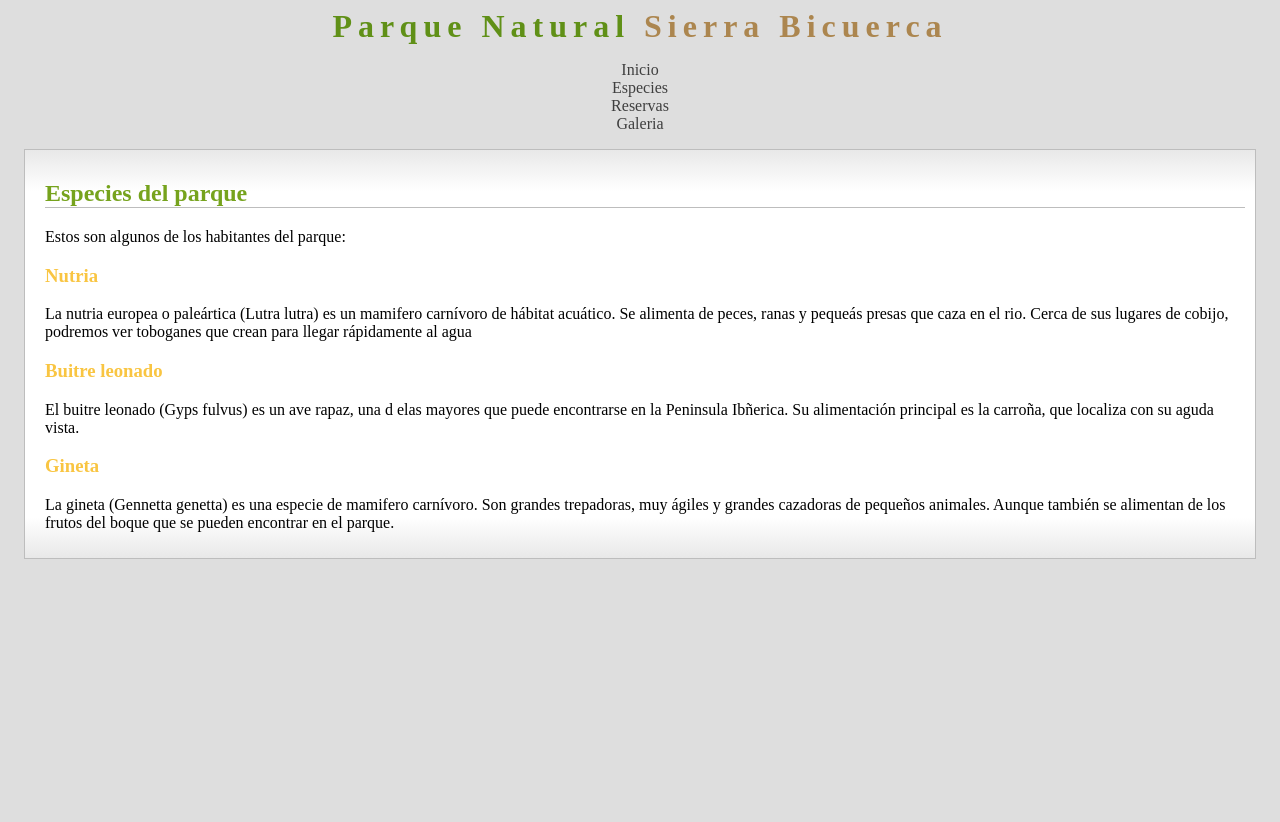
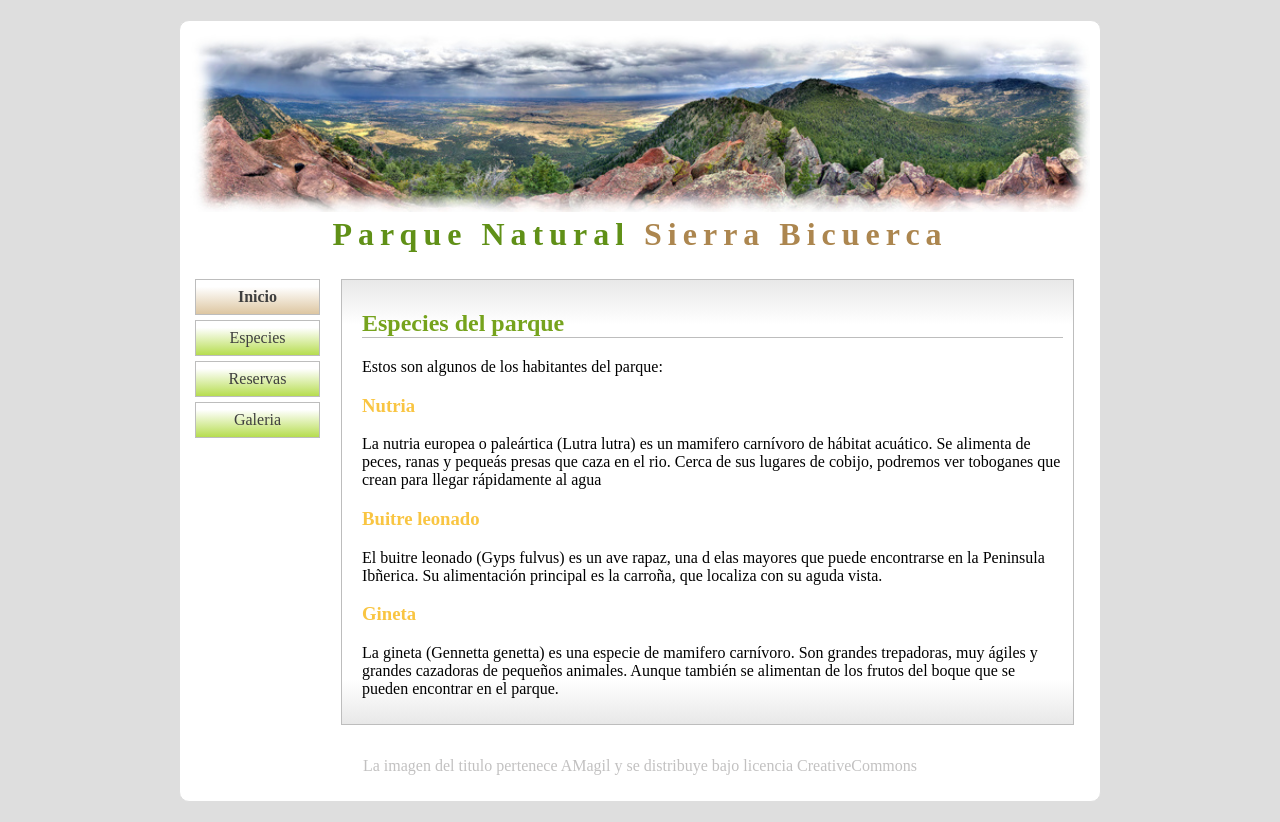
Before and after one commit to JuankaEsMa/jem-tsys-ud27-141123, a plain HTML site: page Ej10/pages/especies.html in a window 1280 px wide. Before the commit the page ends 800 px from the top, so only its background shows below. Drawn offline with Linux system fonts and the light colour scheme.

Commit message:
cambios menores

```diff
--- a/Ej10/css/main.css
+++ b/Ej10/css/main.css
@@ -1,5 +1,6 @@
 body{
     background-color: #DEDEDE;
+    scroll-behavior: smooth;
 }
 .mainContainer{
     border: 0.1px solid #DEDEDE;
--- a/Ej10/pages/especies.html
+++ b/Ej10/pages/especies.html
@@ -8,13 +8,19 @@
     <link rel='stylesheet' type='text/css' media='screen' href='../css/main.css'>
 </head>
 <body>
+    <div class="mainContainer">
+        <div class="divImg"><img class="" src="../imgs/panoramica.jpg" width="900px"/></div>
         <h1> <span class="letraVerde">Parque Natural</span> <span class="letraAmarilla">Sierra Bicuerca</span> </h1>
+        <div class="flexContainer">
+            <div class="leftSide">
                 <ul>
-        <li> <a href="../index.html"> Inicio </a> </li>
-        <li><a href="especies.html"> Especies </a></li>
-        <li><a href="reservas.html"> Reservas </a></li>
-        <li><a href="galeria.html"> Galeria </a></li>
+                    <li class="linkInicio"><a href="../index.html" > Inicio </a> </li>
+                    <li class="linkNormal"><a href="especies.html" > Especies </a></li>
+                    <li class="linkNormal"><a href="reservas.html" > Reservas </a></li>
+                    <li class="linkNormal"><a href="galeria.html" > Galeria </a></li>
                 </ul>
+            </div>
+            <div class="rightSide">
                 <div class="bordeDiv">
                     <h2>Especies del parque</h2>
                     <p> Estos son algunos de los habitantes del parque: </p>
@@ -25,5 +31,11 @@
                     <h3> Gineta </h3>
                     <p> La gineta (Gennetta genetta) es una especie de mamifero carnívoro. Son grandes trepadoras, muy ágiles y grandes cazadoras de pequeños animales. Aunque también se alimentan de los frutos del boque que se pueden encontrar en el parque. </p>
                 </div>
+            </div>
+        </div>
+        <footer>
+            <p>La imagen del titulo pertenece AMagil y se distribuye bajo licencia CreativeCommons</p>
+        </footer>
+    </div>
 </body>
 </html>
```
Also changed, not shown: Ej1/index.html (+9 -9 lines), Ej10/index.html (+1 -2 lines), Ej2/index.html (+1 -2 lines), Ej3/index.html (+0 -2 lines), Ej4/index.html (+0 -2 lines), Ej5/index.html (+1 -5 lines), Ej6/index.html (+1 -2 lines), Ej7/index.html (+1 -2 lines), Ej8/index.html (+1 -2 lines), Ej9/index.html (+1 -2 lines). Lines whose indentation alone changed are shown as unchanged.
